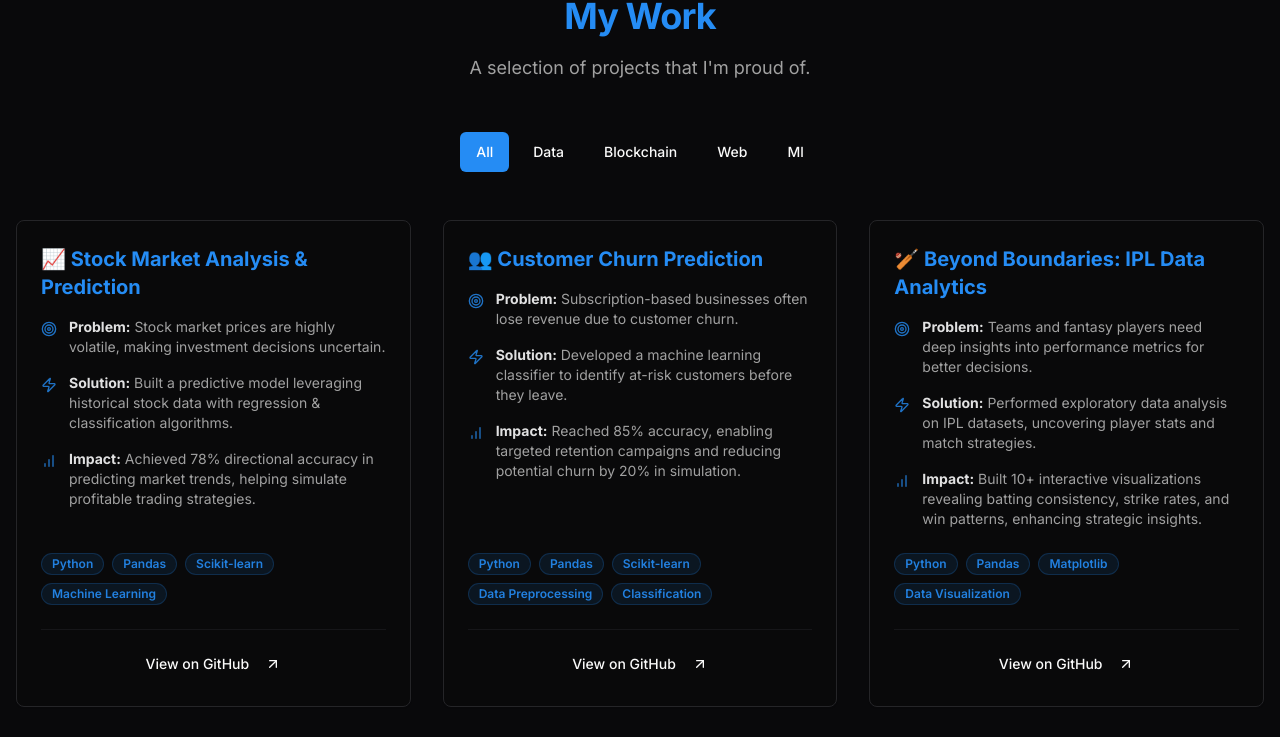
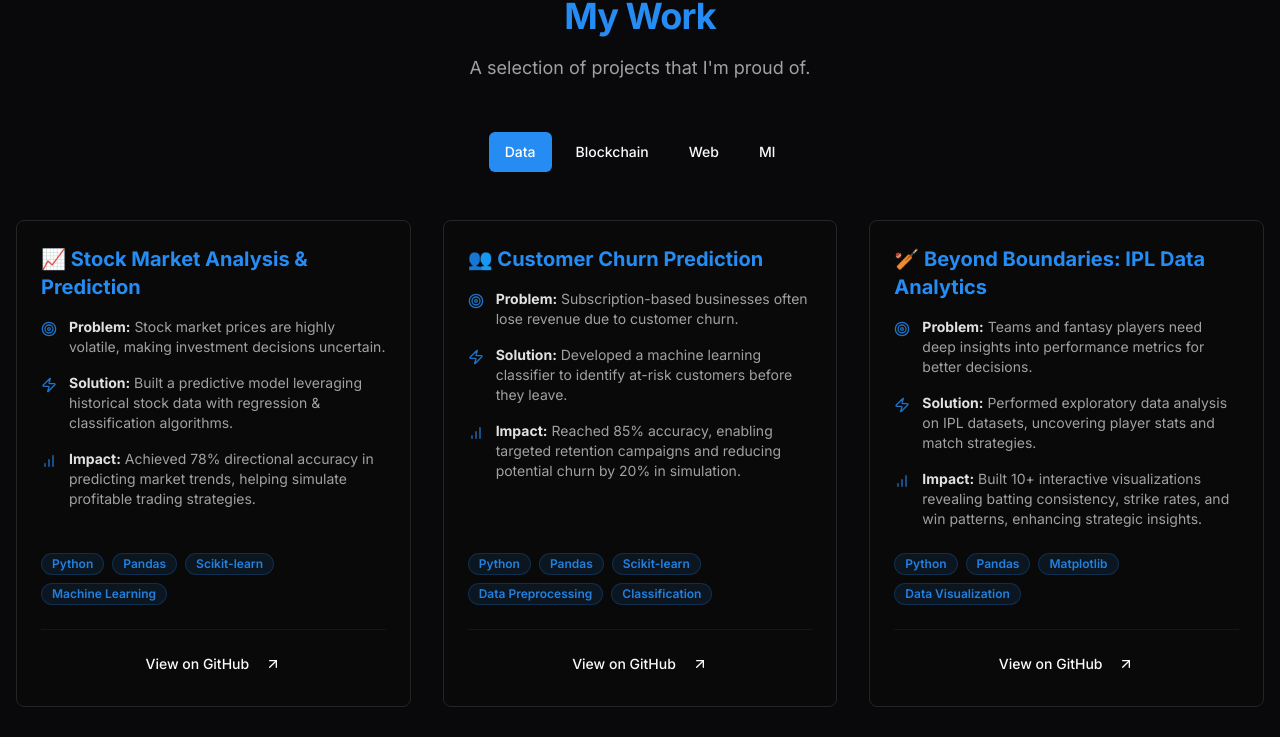
Before and after one commit to AnshulJagotra/jagotra-anshul, a Next.js app: page / in a window 1280 px wide. Shown: the part 1636-2373 px from the top of the page. Built offline with nearby package versions, Linux system fonts and the light colour scheme.

Commit message:
Refine projects section by removing 'All' filter

```diff
--- a/src/components/sections/projects.tsx
+++ b/src/components/sections/projects.tsx
@@ -4,15 +4,12 @@ import { projects } from '@/lib/data';
 import { ProjectCard } from '@/components/project-card';
 import { Button } from '@/components/ui/button';
 
-const allCategories = ['All', ...Array.from(new Set(projects.map(p => p.category)))];
+const categories = [...Array.from(new Set(projects.map(p => p.category)))];
 
 export function Projects() {
-  const [activeCategory, setActiveCategory] = useState('All');
+  const [activeCategory, setActiveCategory] = useState(categories[0]);
 
   const filteredProjects = useMemo(() => {
-    if (activeCategory === 'All') {
-      return projects;
-    }
     return projects.filter(project => project.category === activeCategory);
   }, [activeCategory]);
 
@@ -27,7 +24,7 @@ export function Projects() {
         </div>
 
         <div className="flex justify-center flex-wrap gap-2 mb-12">
-          {allCategories.map(category => (
+          {categories.map(category => (
             <Button
               key={category}
               variant={activeCategory === category ? 'default' : 'ghost'}
```
